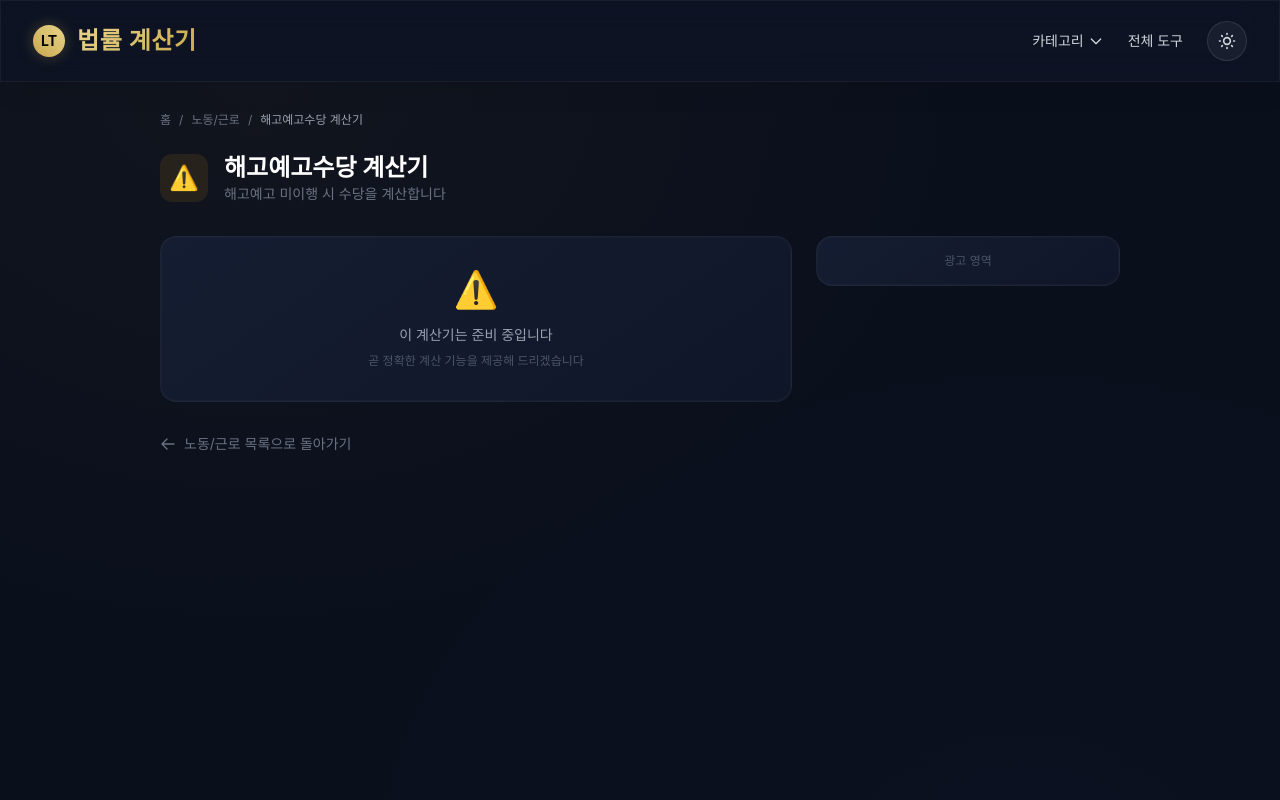
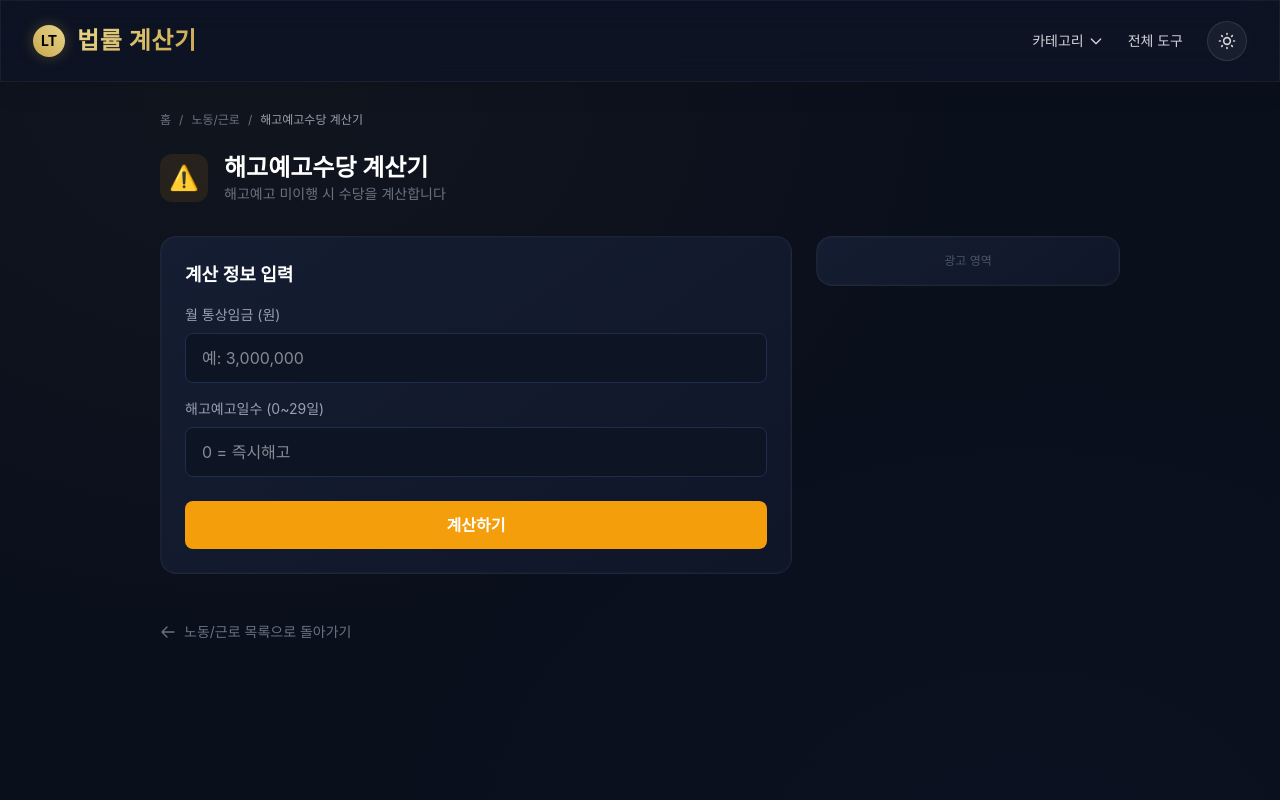
Before and after one commit to SublimerNJ/law-calc, a Next.js app: page /tools/labor/dismissal-notice in a window 1280 px wide. Shown: the top 800 px of the page. Built offline with nearby package versions, Linux system fonts and the light colour scheme; a web font is replaced by a local one.

Commit message:
feat(04-01): implement dismissal notice allowance calculator (LABOR-02)
- Calculates 30-day notice pay per 근로기준법 제26조
- Supports partial notice days (0-29)
- Shows eligibility exclusion info

```diff
--- /dev/null
+++ b/src/app/tools/labor/dismissal-notice/page.tsx
@@ -0,0 +1,121 @@
+'use client';
+
+import { useState } from 'react';
+import CalculatorLayout from '@/components/ui/CalculatorLayout';
+import { TOOLS, CATEGORIES } from '@/lib/tools-data';
+
+const tool = TOOLS.find(t => t.id === 'dismissal-notice')!;
+const category = CATEGORIES.find(c => c.id === 'labor')!;
+
+function formatNumber(n: number): string {
+  return n.toLocaleString('ko-KR');
+}
+
+export default function DismissalNoticePage() {
+  const [monthlyWage, setMonthlyWage] = useState('');
+  const [noticeDays, setNoticeDays] = useState('');
+  const [result, setResult] = useState<{
+    allowance: number;
+    dailyWage: number;
+    unpaidDays: number;
+  } | null>(null);
+
+  const handleCalculate = () => {
+    const wage = parseInt(monthlyWage.replace(/[^0-9]/g, ''), 10);
+    const days = parseInt(noticeDays, 10);
+    if (!wage || wage <= 0 || isNaN(days) || days < 0) return;
+
+    const dailyWage = Math.floor(wage / 30);
+    const unpaidDays = Math.max(0, 30 - days);
+    const allowance = dailyWage * unpaidDays;
+
+    setResult({ allowance, dailyWage, unpaidDays });
+  };
+
+  const handleWageChange = (e: React.ChangeEvent<HTMLInputElement>) => {
+    const raw = e.target.value.replace(/[^0-9]/g, '');
+    setMonthlyWage(raw);
+  };
+
+  return (
+    <CalculatorLayout tool={tool} category={category}>
+      <div className="premium-card p-6 mb-4">
+        <h2 className="text-lg font-semibold text-white mb-4">계산 정보 입력</h2>
+
+        <div className="mb-4">
+          <label className="block text-sm text-gray-400 mb-2">월 통상임금 (원)</label>
+          <input
+            type="text"
+            inputMode="numeric"
+            value={monthlyWage ? parseInt(monthlyWage).toLocaleString('ko-KR') : ''}
+            onChange={handleWageChange}
+            placeholder="예: 3,000,000"
+            className="w-full bg-[#0d1424] border border-[#1e2d4a] rounded-lg px-4 py-3 text-white focus:border-[#f59e0b] focus:outline-none"
+          />
+          {monthlyWage && (
+            <p className="text-xs text-gray-500 mt-1">
+              {parseInt(monthlyWage).toLocaleString('ko-KR')}원 (기본급 + 고정수당)
+            </p>
+          )}
+        </div>
+
+        <div className="mb-6">
+          <label className="block text-sm text-gray-400 mb-2">해고예고일수 (0~29일)</label>
+          <input
+            type="number"
+            min="0"
+            max="29"
+            value={noticeDays}
+            onChange={e => setNoticeDays(e.target.value)}
+            placeholder="0 = 즉시해고"
+            className="w-full bg-[#0d1424] border border-[#1e2d4a] rounded-lg px-4 py-3 text-white focus:border-[#f59e0b] focus:outline-none"
+          />
+        </div>
+
+        <button
+          onClick={handleCalculate}
+          className="w-full py-3 rounded-lg font-semibold text-white transition-opacity hover:opacity-90"
+          style={{ backgroundColor: category.color }}
+        >
+          계산하기
+        </button>
+      </div>
+
+      {result !== null && (
+        <div className="premium-card p-6">
+          <h2 className="text-lg font-semibold text-white mb-4">계산 결과</h2>
+
+          <div className="mb-4">
+            <p className="text-sm text-gray-400 mb-1">해고예고수당</p>
+            <p className="text-2xl font-bold" style={{ color: category.color }}>
+              {formatNumber(result.allowance)}원
+            </p>
+          </div>
+
+          <div className="grid grid-cols-2 gap-4 mb-4">
+            <div>
+              <p className="text-sm text-gray-400 mb-1">미지급 예고일수</p>
+              <p className="text-lg text-white">{result.unpaidDays}일</p>
+            </div>
+            <div>
+              <p className="text-sm text-gray-400 mb-1">1일 통상임금</p>
+              <p className="text-lg text-white">{formatNumber(result.dailyWage)}원</p>
+            </div>
+          </div>
+
+          <div className="mb-4 p-4 rounded-lg bg-[#f59e0b]/10 border border-[#f59e0b]/30">
+            <p className="text-sm text-gray-300">
+              <span className="font-semibold text-[#f59e0b]">참고:</span> 계속근로기간이 3개월 미만인 근로자, 천재지변 등 부득이한 사유로 사업을 계속하는 것이 불가능한 경우에는 해고예고 의무가 면제됩니다.
+            </p>
+          </div>
+
+          <div className="mt-4 pt-4 border-t border-[#1e2d4a]">
+            <p className="text-xs text-gray-500">
+              법적 근거: 근로기준법 제26조 - 사용자는 근로자를 해고하려면 적어도 30일 전에 예고를 하여야 하고, 30일 전에 예고를 하지 아니하였을 때에는 30일분 이상의 통상임금을 지급하여야 합니다.
+            </p>
+          </div>
+        </div>
+      )}
+    </CalculatorLayout>
+  );
+}
```
